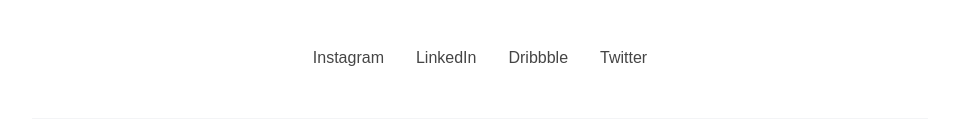
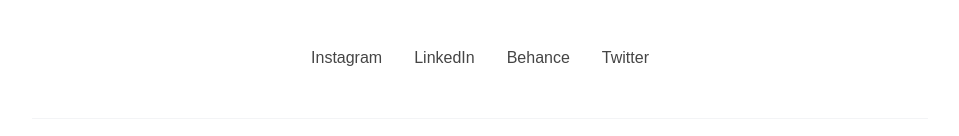
Before and after one commit to kshitij0299/pastel-pivot-folio, a React (Vite) app: page / in a window 1280 px wide. Shown: the part 4197-4333 px from the top of the page, without its empty margins (160-1119 px from the left). Built offline with nearby package versions, Linux system fonts and the light colour scheme; a web font is replaced by a local one.

Commit message:
Add Behance link
Update the footer to include a link to Behance.

```diff
--- a/src/components/Footer.tsx
+++ b/src/components/Footer.tsx
@@ -57,7 +57,7 @@ export const Footer = () => {
             {[
               { name: 'Instagram', href: '#' },
               { name: 'LinkedIn', href: '#' },
-              { name: 'Dribbble', href: '#' },
+              { name: 'Behance', href: '#' },
               { name: 'Twitter', href: '#' },
             ].map((social) => (
               <a
```
